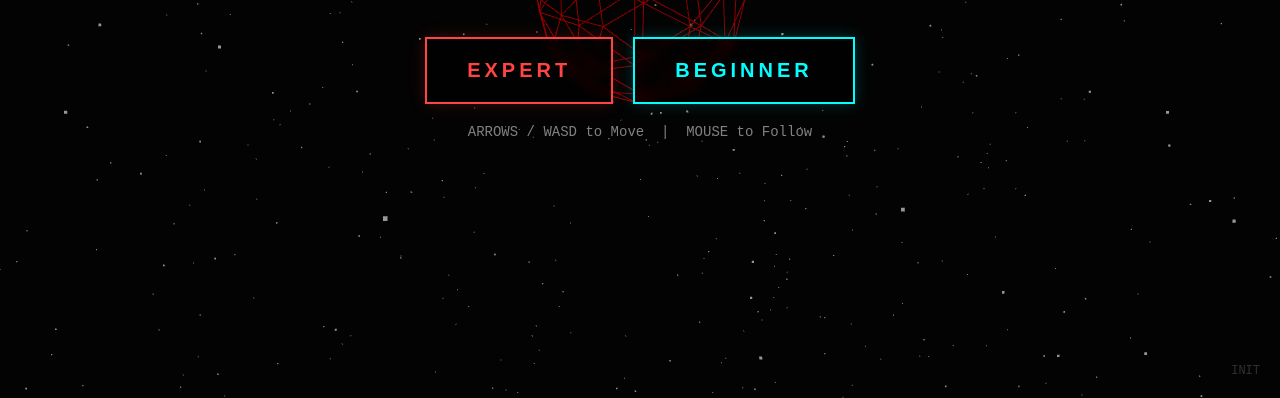
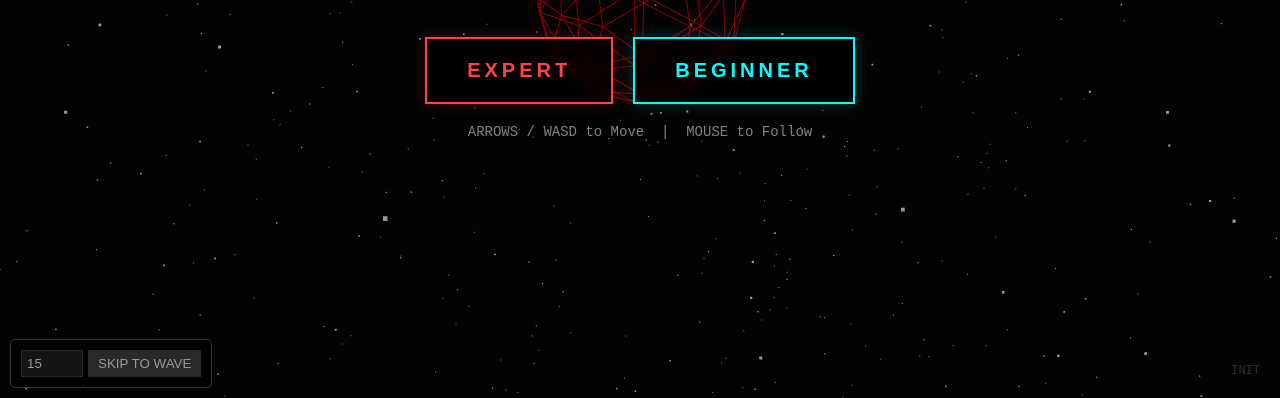
Before and after one commit to halleybearyoung-coder/NeonVoid, a plain HTML site: page index.html in a window 1280 px wide. Shown: the part 402-800 px from the top of the page. Drawn offline with nearby package versions, Linux system fonts and the light colour scheme; animation ran at ten frames a second.

```diff
--- a/index.html
+++ b/index.html
@@ -315,6 +315,40 @@
             color: rgba(255, 255, 255, 0.5);
             font-family: monospace;
         }
+
+        #debug-ui {
+            position: absolute;
+            bottom: 10px;
+            left: 10px;
+            z-index: 1000;
+            background: rgba(0, 0, 0, 0.7);
+            padding: 10px;
+            border: 1px solid #555;
+            border-radius: 5px;
+            pointer-events: auto;
+            display: flex;
+            gap: 5px;
+        }
+
+        #debug-wave-input {
+            width: 50px;
+            background: #222;
+            color: white;
+            border: 1px solid #444;
+            padding: 5px;
+        }
+
+        #debug-btn {
+            background: #444;
+            color: white;
+            border: none;
+            padding: 5px 10px;
+            cursor: pointer;
+        }
+
+        #debug-btn:hover {
+            background: #666;
+        }
     </style>
 </head>
 
@@ -342,6 +376,12 @@
         </div>
         <div class="phase-indicator" id="phase-debug">INIT</div>
         <div id="wave-announcement">WAVE 1</div>
+
+        <!-- DEBUG UI -->
+        <div id="debug-ui">
+            <input type="number" id="debug-wave-input" placeholder="#" min="1" max="15" value="15">
+            <button id="debug-btn" onclick="debugSkipWave()">SKIP TO WAVE</button>
+        </div>
     </div>
 
     <!-- MAIN MENU -->
@@ -1824,6 +1864,38 @@
             }
         }
 
+        // DEBUG FUNCTION
+        function debugSkipWave() {
+            const input = document.getElementById('debug-wave-input');
+            const wave = parseInt(input.value);
+            if (!wave || wave < 1) return;
+
+            console.log(`Skipping to Wave ${wave}...`);
+
+            // Clear current state
+            enemies = [];
+            bullets = [];
+            particles = [];
+            if (boss) {
+                boss.active = false;
+                bossHud.style.opacity = 0;
+            }
+            isPhase2Active = false;
+            isStickFigureActive = false;
+            if (supernovaMesh) supernovaMesh.visible = false;
+            if (stickFigureGroup) stickFigureGroup.visible = false;
+
+            // Force Game State if in menu
+            if (gameState !== STATE.PLAYING) {
+                launchMission('easy', 2); // Default to Level 2 (Boss Level) logic
+            }
+
+            // Start Wave
+            currentWave = wave - 1; // startWave increments or sets logic based on input
+            // Actually startWave takes the wave number directly in this code
+            startWave(wave);
+        }
+
         document.getElementById('start-hard-btn').addEventListener('click', showExpertSelect);
         document.getElementById('start-easy-btn').addEventListener('click', showRookieSelect);
         if (typeof THREE !== 'undefined') initThreeMenu();
```
